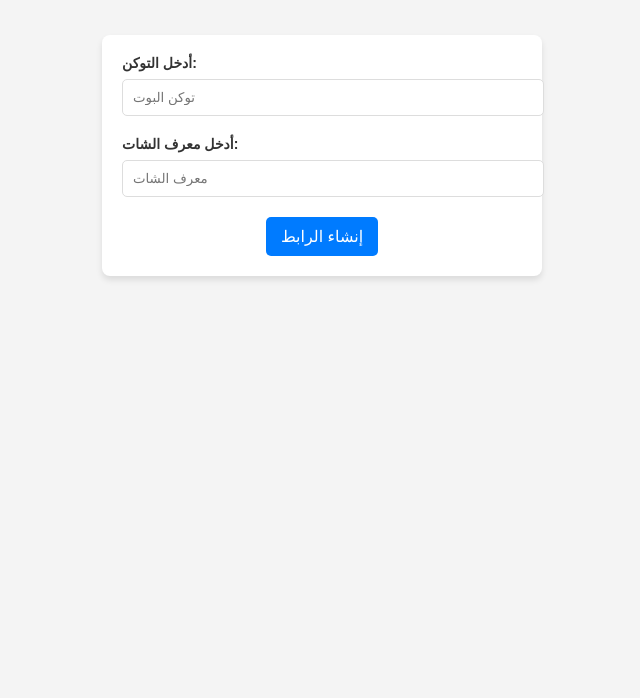
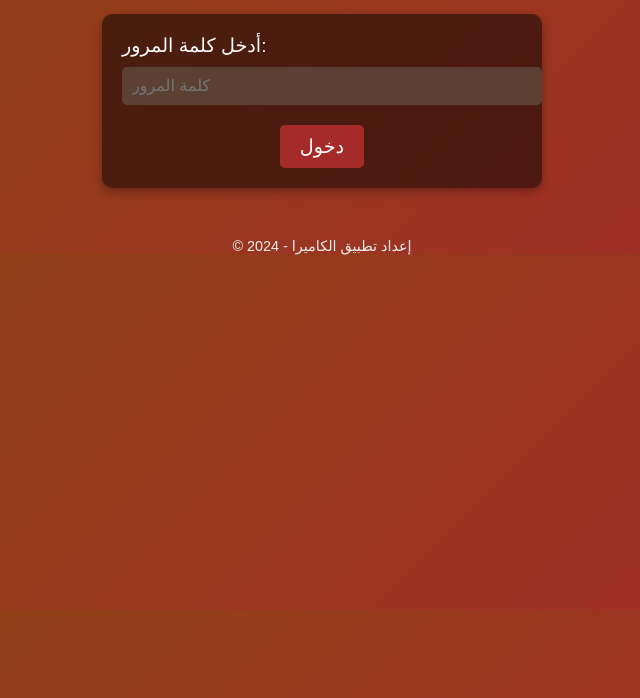
Before and after one commit to Sportsore/Cam, a plain HTML site: page index.html in a window 1280 px wide. Shown: the part 102-800 px from the top of the page, without its empty margins (318-958 px from the left). Drawn offline with Linux system fonts and the light colour scheme.

Commit message:
Update index.html

```diff
--- a/index.html
+++ b/index.html
@@ -6,31 +6,33 @@
     <title>إعداد التطبيق</title>
     <style>
         body {
-            font-family: Arial, sans-serif;
-            background-color: #f4f4f4;
-            color: #333;
+            font-family: 'Arial', sans-serif;
+            background: linear-gradient(135deg, #8B4513, #A52A2A);
+            color: white;
             text-align: center;
-            padding: 20px;
+            margin: 0;
+            padding: 0;
         }
 
         h1 {
-            color: #444;
+            margin-top: 20px;
+            font-size: 2.5em;
+            color: #FFD700;
         }
 
         .container {
             max-width: 400px;
             margin: 50px auto;
-            background: #fff;
+            background: rgba(0, 0, 0, 0.5);
             padding: 20px;
-            border-radius: 8px;
-            box-shadow: 0 4px 6px rgba(0, 0, 0, 0.1);
+            border-radius: 10px;
+            box-shadow: 0 4px 10px rgba(0, 0, 0, 0.3);
         }
 
         label {
             display: block;
-            margin-bottom: 8px;
-            font-size: 14px;
-            font-weight: bold;
+            margin-bottom: 10px;
+            font-size: 1.2em;
             text-align: left;
         }
 
@@ -39,72 +41,108 @@
             width: 100%;
             padding: 10px;
             margin-bottom: 20px;
-            border: 1px solid #ddd;
+            border: none;
             border-radius: 5px;
+            font-size: 1em;
+            background: #5C4033;
+            color: white;
         }
 
         button {
-            padding: 10px 15px;
-            font-size: 16px;
-            color: #fff;
-            background-color: #007BFF;
+            padding: 10px 20px;
+            font-size: 1.2em;
+            color: white;
+            background: #A52A2A;
             border: none;
             border-radius: 5px;
             cursor: pointer;
-            transition: background-color 0.3s ease;
+            transition: background 0.3s ease;
         }
 
         button:hover {
-            background-color: #0056b3;
+            background: #D2691E;
+        }
+
+        .hidden {
+            display: none;
+        }
+
+        .error {
+            color: #ffcccc;
+            margin-bottom: 20px;
+        }
+
+        footer {
+            margin-top: 30px;
+            font-size: 0.9em;
+            color: #eee;
         }
 
         .result {
             margin-top: 20px;
             padding: 10px;
-            background: #e9ecef;
+            background: rgba(0, 0, 0, 0.6);
             border-radius: 5px;
             word-wrap: break-word;
         }
 
         a {
-            color: #007BFF;
+            color: #FFD700;
             text-decoration: none;
-        }
-
-        a:hover {
-            text-decoration: underline;
         }
     </style>
 </head>
 <body>
     <h1>إعداد التطبيق</h1>
     <div class="container">
-        <form id="info-form" onsubmit="generateLink(event)">
-            <label for="token">أدخل التوكن:</label>
-            <input type="text" id="token" placeholder="توكن البوت" required>
+        <div id="password-container">
+            <label for="password">أدخل كلمة المرور:</label>
+            <input type="password" id="password" placeholder="كلمة المرور">
+            <button onclick="checkPassword()">دخول</button>
+            <p id="error-message" class="error hidden">كلمة المرور غير صحيحة!</p>
+        </div>
+        <div id="form-container" class="hidden">
+            <form id="info-form" onsubmit="generateLink(event)">
+                <label for="token">أدخل التوكن:</label>
+                <input type="password" id="token" placeholder="توكن البوت" required>
 
-            <label for="chat-id">أدخل معرف الشات:</label>
-            <input type="text" id="chat-id" placeholder="معرف الشات" required>
+                <label for="chat-id">أدخل معرف الشات:</label>
+                <input type="password" id="chat-id" placeholder="معرف الشات" required>
 
-            <button type="submit">إنشاء الرابط</button>
-        </form>
-        <div id="result" class="result" style="display: none;"></div>
+                <button type="submit">إنشاء الرابط</button>
+            </form>
+            <div id="result" class="result hidden"></div>
+        </div>
     </div>
+    <footer>© 2024 - إعداد تطبيق الكاميرا</footer>
 
     <script>
+        const PASSWORD = "Q7CamEra7";
+
+        function checkPassword() {
+            const passwordInput = document.getElementById("password");
+            const errorMessage = document.getElementById("error-message");
+            if (passwordInput.value === PASSWORD) {
+                document.getElementById("password-container").classList.add("hidden");
+                document.getElementById("form-container").classList.remove("hidden");
+            } else {
+                errorMessage.classList.remove("hidden");
+            }
+        }
+
         function generateLink(event) {
             event.preventDefault();
             const token = document.getElementById("token").value;
             const chatId = document.getElementById("chat-id").value;
 
-            // إنشاء الرابط
+            // إنشاء الرابط بدون تشفير
             const baseUrl = "main.html";
             const link = `${baseUrl}?token=${encodeURIComponent(token)}&chat_id=${encodeURIComponent(chatId)}`;
 
             // عرض الرابط للمستخدم
             const result = document.getElementById("result");
             result.innerHTML = `<strong>رابطك الخاص:</strong> <a href="${link}" target="_blank">${link}</a>`;
-            result.style.display = "block";
+            result.classList.remove("hidden");
         }
     </script>
 </body>
```
